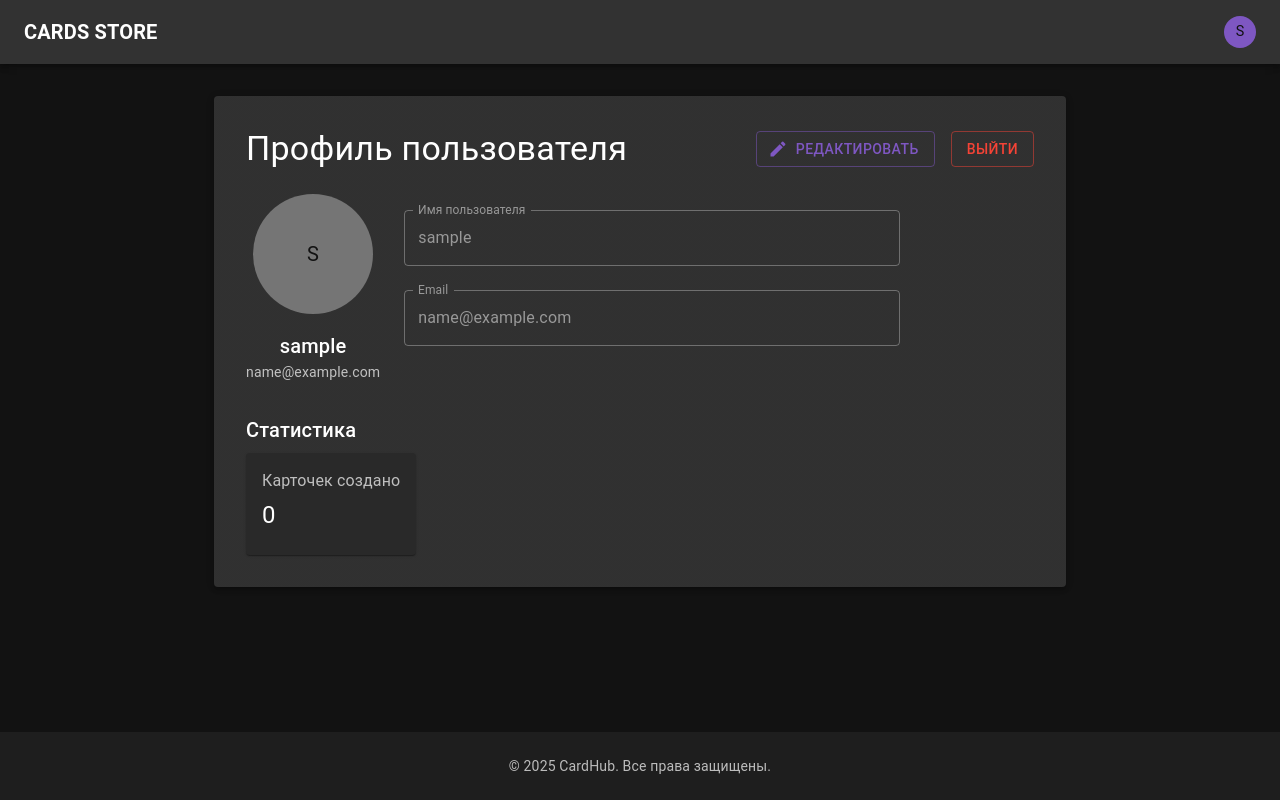
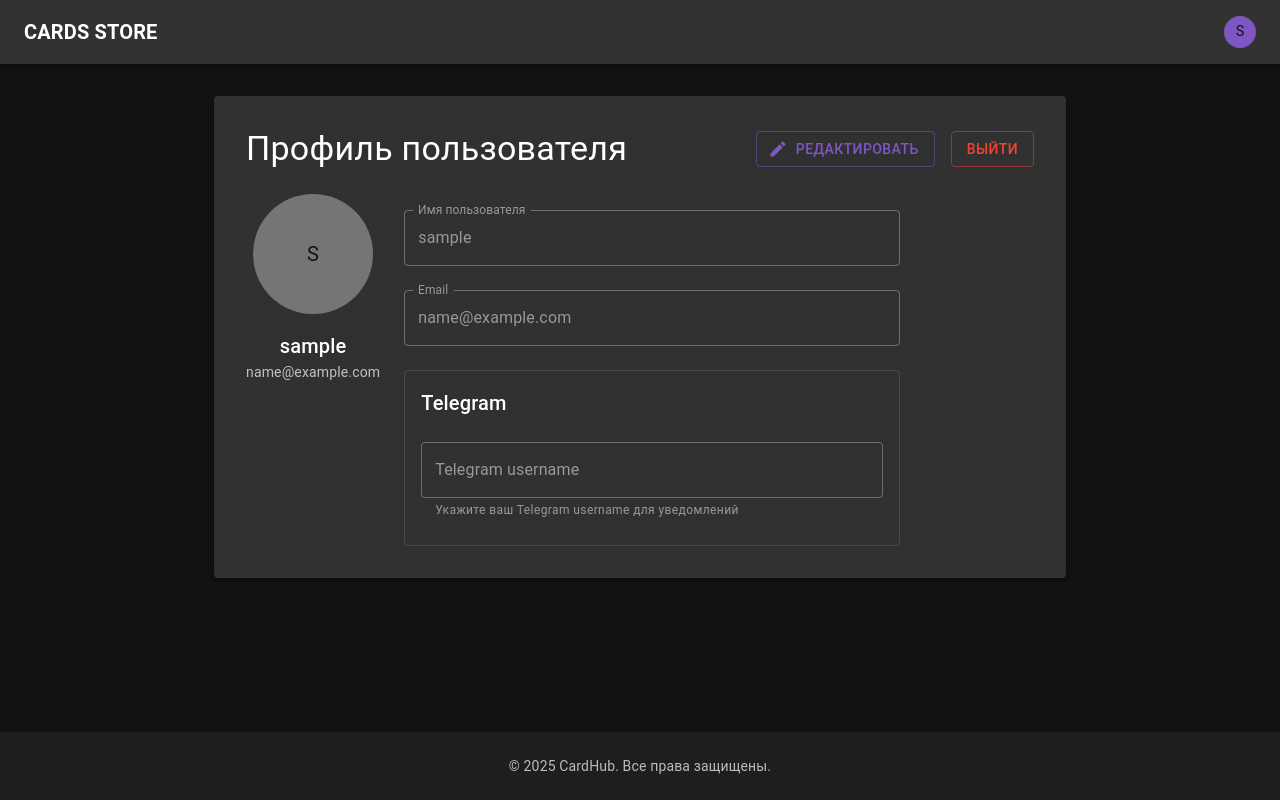
Before and after one commit to jiggerman/Cardhub, a React (Create React App) app in the folder cardhub-frontend/: page /profile in a window 1280 px wide. Built offline with nearby package versions, Linux system fonts and the light colour scheme; sample sign-in values are in the browser's storage.

Commit message:
Fix profile.jsx

```diff
--- a/cardhub-frontend/src/pages/Profile.jsx
+++ b/cardhub-frontend/src/pages/Profile.jsx
@@ -10,6 +10,7 @@ import {
   Avatar,
   Alert,
   Grid,
+  Chip,
   Card,
   CardContent
 } from '@mui/material';
@@ -18,11 +19,13 @@ import { useAuth } from '../contexts/AuthContext';
 import { authFetch, API_ENDPOINTS } from '../services/api';
 
 const Profile = () => {
-  const { user, logout } = useAuth(); // убрали token, т.к. он не используется
+  const { user, logout, updateUser } = useAuth(); // убрали token, т.к. он не используется
   const [isEditing, setIsEditing] = useState(false);
   const [userData, setUserData] = useState({
     username: '',
     email: '',
+    telegram_username: '',
+    telegram_verified: false
   });
   const [loading, setLoading] = useState(false);
   const [error, setError] = useState('');
@@ -33,6 +36,8 @@ const Profile = () => {
       setUserData({
         username: user.username || '',
         email: user.email || '',
+        telegram_username: user.telegram_username || '',
+        telegram_verified: user.telegram_verified || false
       });
     }
   }, [user]);
@@ -50,6 +55,7 @@ const Profile = () => {
     });
   };
 
+
   const handleSave = async () => {
     setLoading(true);
     setError('');
@@ -57,20 +63,27 @@ const Profile = () => {
 
     try {
       const response = await authFetch(API_ENDPOINTS.AUTH.PROFILE, {
-        method: 'PUT',
-        body: JSON.stringify(userData),
+        method: 'POST',
+        body: JSON.stringify({
+          username: userData.username,
+          telegram_username: userData.telegram_username
+        }),
       });
 
       if (!response.ok) {
-        throw new Error('Ошибка при обновлении профиля');
+        const errorData = await response.json();
+        throw new Error(errorData.message || 'Ошибка при обновлении профиля');
       }
 
-      const updatedUser = await response.json();
-      setSuccess('Профиль успешно обновлен');
+      const result = await response.json();
+      setSuccess(result.message || 'Профиль успешно обновлен');
       setIsEditing(false);
 
-      // Обновляем данные в localStorage
-      localStorage.setItem('user', JSON.stringify(updatedUser.user || updatedUser));
+      // Обновляем данные через контекст
+      updateUser({
+        username: userData.username,
+        telegram_username: userData.telegram_username
+      });
 
     } catch (err) {
       setError(err.message || 'Произошла ошибка');
@@ -201,30 +214,56 @@ const Profile = () => {
                 margin="normal"
                 disabled={!isEditing || loading}
               />
+
+              {/* Секция Telegram */}
+              <Box sx={{ mt: 2, p: 2, border: '1px solid', borderColor: 'divider', borderRadius: 1 }}>
+                <Typography variant="h6" gutterBottom>
+                  Telegram
+                </Typography>
+
+                <TextField
+                  fullWidth
+                  label="Telegram username"
+                  name="telegram_username"
+                  value={userData.telegram_username}
+                  onChange={handleChange}
+                  margin="normal"
+                  disabled={!isEditing || loading}
+                  placeholder="username (без @)"
+                  helperText="Укажите ваш Telegram username для уведомлений"
+                />
+
+                {/* Статус подтверждения */}
+                {userData.telegram_username && (
+                  <Box sx={{ mt: 2, display: 'flex', alignItems: 'center', gap: 2 }}>
+                    <Typography variant="body2">
+                      Статус:
+                      <Chip
+                        label={userData.telegram_verified ? "Подтверждён" : "Не подтверждён"}
+                        color={userData.telegram_verified ? "success" : "warning"}
+                        size="small"
+                        sx={{ ml: 1 }}
+                      />
+                    </Typography>
+
+                    {!userData.telegram_verified && (
+                      <Button
+                        variant="outlined"
+                        size="small"
+                        href="https://t.me/your_bot" // Замените на ссылку вашего бота
+                        target="_blank"
+                        rel="noopener noreferrer"
+                      >
+                        Подтвердить Telegram
+                      </Button>
+                    )}
+                  </Box>
+                )}
+              </Box>
             </Box>
           </Grid>
         </Grid>
 
-        {/* Дополнительная информация или карточки пользователя */}
-        <Box sx={{ mt: 4 }}>
-          <Typography variant="h6" gutterBottom>
-            Статистика
-          </Typography>
-          <Grid container spacing={2}>
-            <Grid item xs={12} sm={6} md={3}>
-              <Card>
-                <CardContent>
-                  <Typography color="text.secondary" gutterBottom>
-                    Карточек создано
-                  </Typography>
-                  <Typography variant="h5">
-                    0
-                  </Typography>
-                </CardContent>
-              </Card>
-            </Grid>
-          </Grid>
-        </Box>
       </Paper>
     </Container>
   );
```
